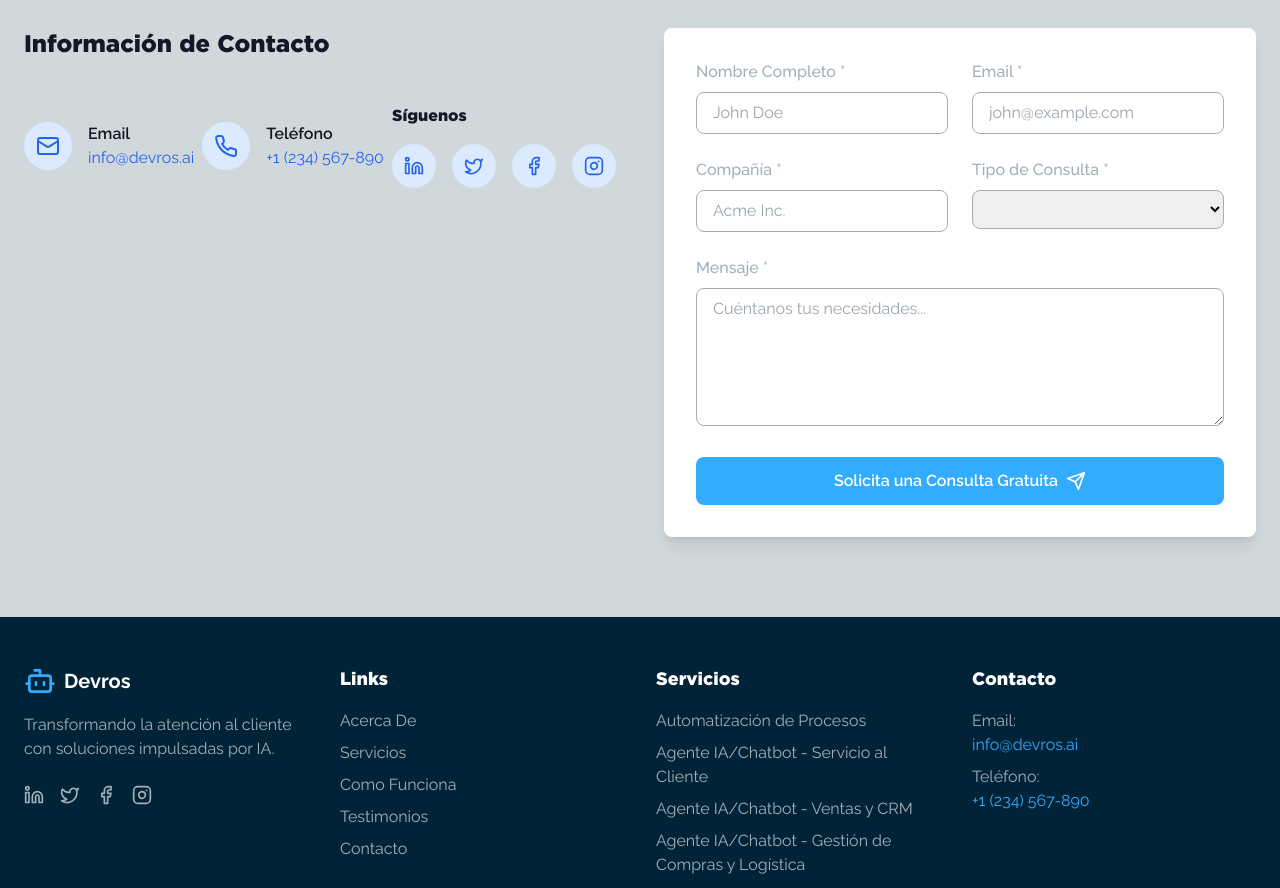
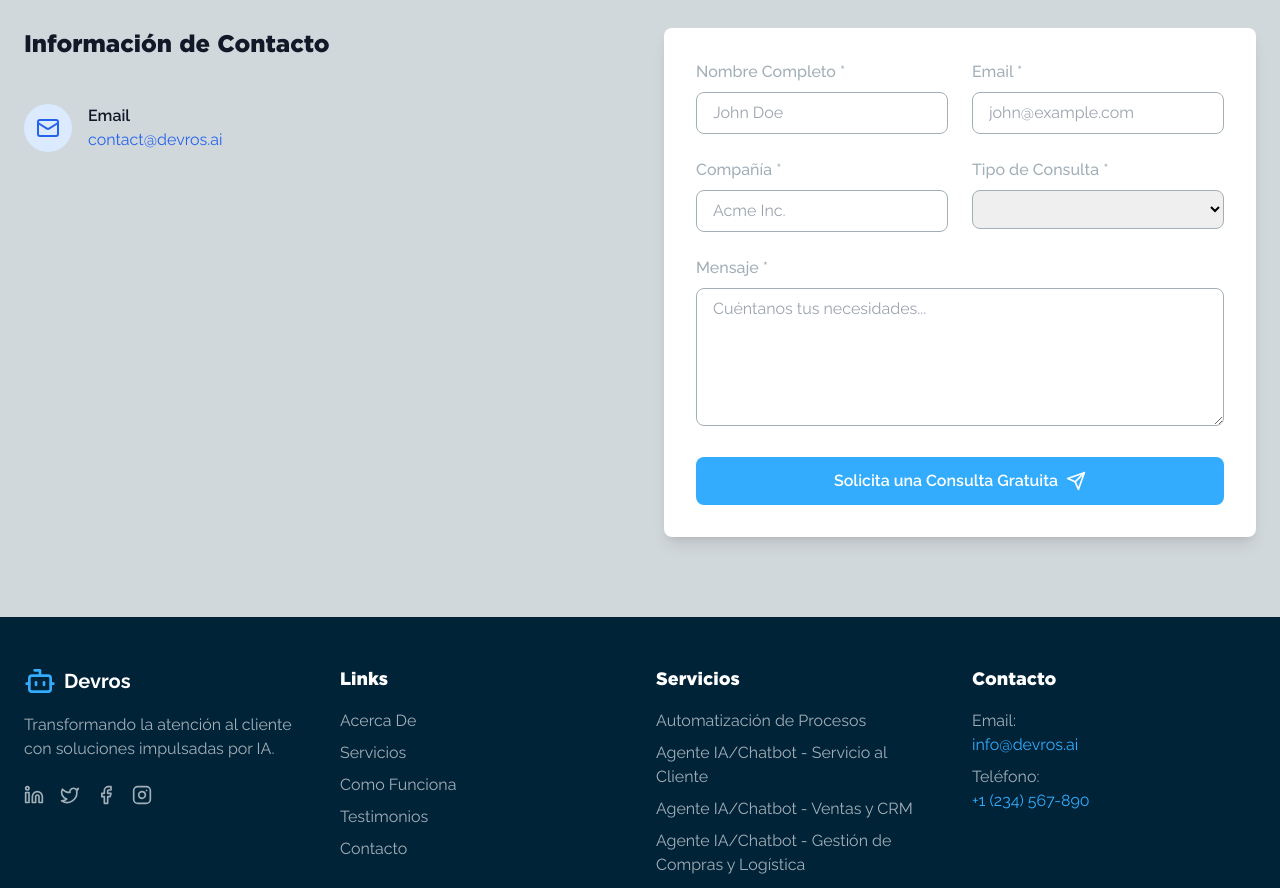
Before and after one commit to vechicin/devros-front, a React (Vite) app: page / in a window 1280 px wide. Shown: the part 3460-4348 px from the top of the page. Built offline with nearby package versions, Linux system fonts and the light colour scheme.

Commit message:
Remove unused HTML

```diff
--- a/src/App.tsx
+++ b/src/App.tsx
@@ -1,16 +1,16 @@
 // import React from "react";
 import {
-  Phone,
+  // Phone,
   Mail,
   ArrowRight,
   Users,
   Workflow,
   Bot,
   Zap,
-  Linkedin,
-  Twitter,
-  Facebook,
-  Instagram,
+  // Linkedin,
+  // Twitter,
+  // Facebook,
+  // Instagram,
 } from "lucide-react";
 import Header from "./components/Header";
 import Footer from "./components/Footer";
@@ -348,14 +348,14 @@ function App() {
                   <div>
                     <p className="font-semibold text-gray-900">Email</p>
                     <a
-                      href="mailto:info@devros.ai"
+                      href="mailto:contact@devros.ai"
                       className="text-blue-600 hover:underline"
                     >
-                      info@devros.ai
+                      contact@devros.ai
                     </a>
                   </div>
                 </div>
-                <div className="flex items-start mt-5">
+                {/* <div className="flex items-start mt-5">
                   <div className="bg-blue-100 p-3 rounded-full mr-4">
                     <Phone className="h-6 w-6 text-blue-600" />
                   </div>
@@ -397,7 +397,7 @@ function App() {
                       <Instagram className="h-5 w-5" />
                     </a>
                   </div>
-                </div>
+                </div> */}
               </div>
             </div>
 
```
